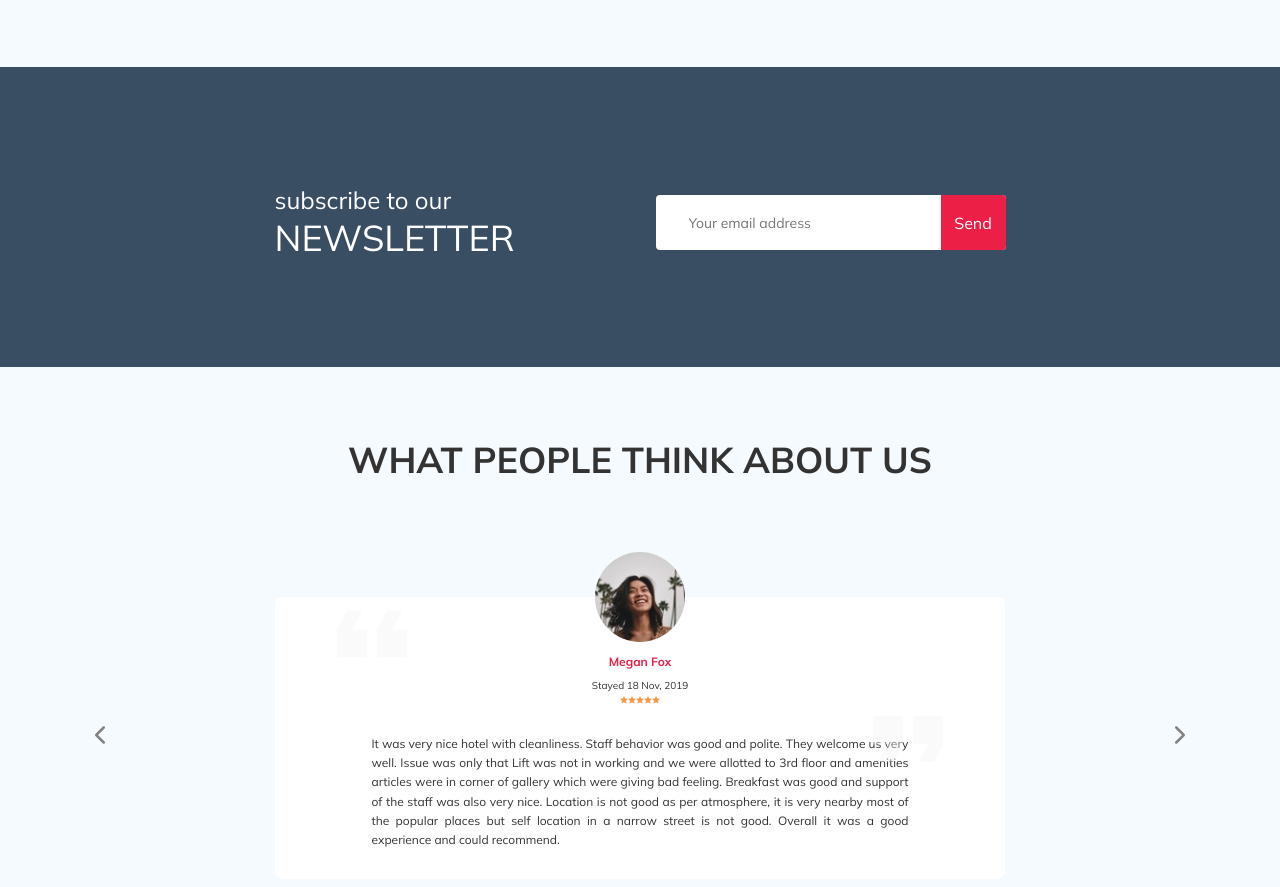
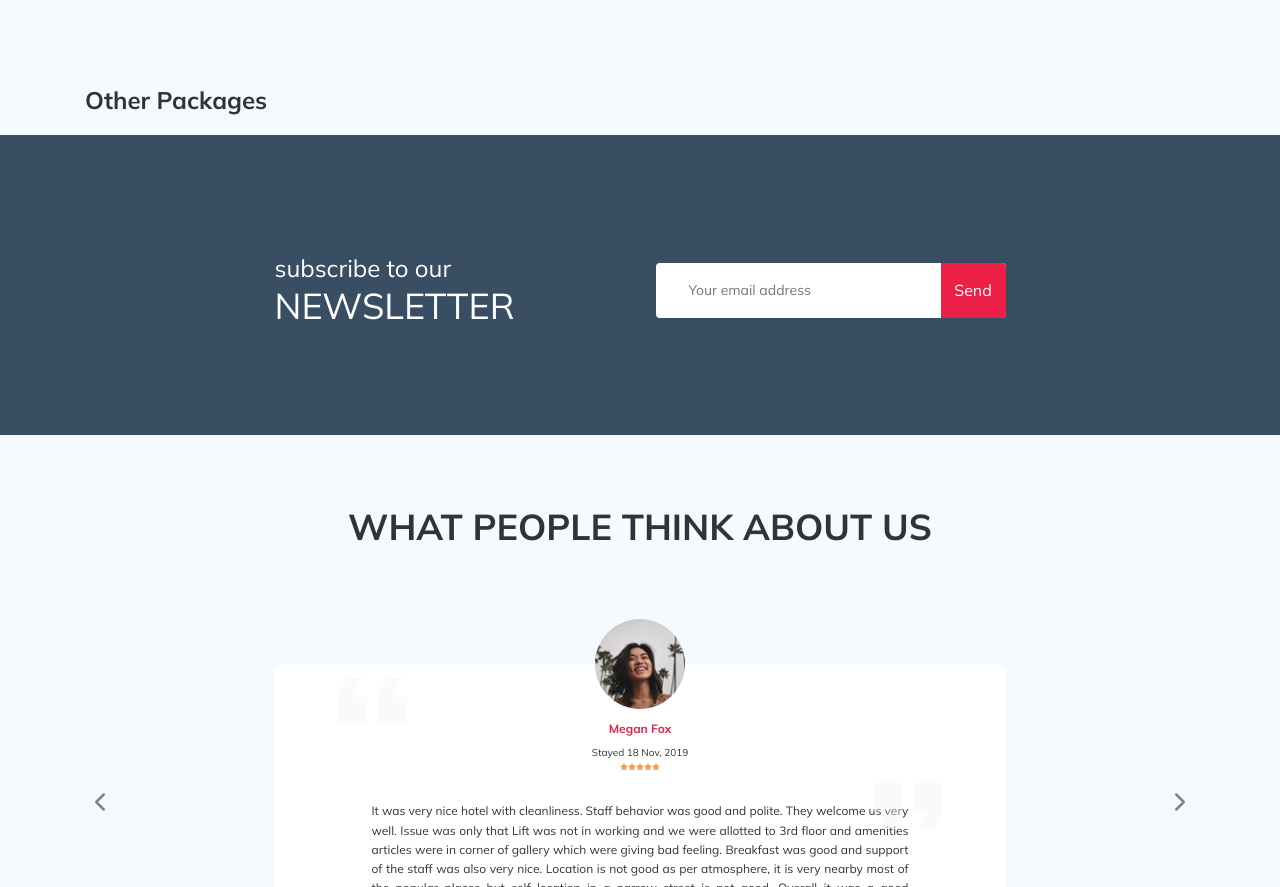
Before and after one commit to Huntter111/my-tour-plan, a plain HTML site: page index.html in a window 1280 px wide. Shown: the part 823-1710 px from the top of the page. Drawn offline with nearby package versions, Linux system fonts and the light colour scheme.

Commit message:
create: add block packages min

```diff
--- a/index.html
+++ b/index.html
@@ -234,6 +234,13 @@
     </section>
     <!-- /.hotel -->
 
+    <section class="packages">
+      <div class="container">
+        <h2 class="packages__title">Other Packages</h2>
+      </div>
+    </section>
+    <!-- /.packages -->
+
     <section
       class="newsletter"
       data-parallax="scroll"
--- a/sass/style.sass
+++ b/sass/style.sass
@@ -16,5 +16,7 @@
 @import 'blocks/reviews'
 // Стили для блока activities
 @import 'blocks/activities'
+// Стили для блока packages
+@import 'blocks/packages'
 // Подключение стилей для адаптива
 @import 'media'
```
Also changed, not shown: sass/blocks/_packages.sass (added), 1 other file.
